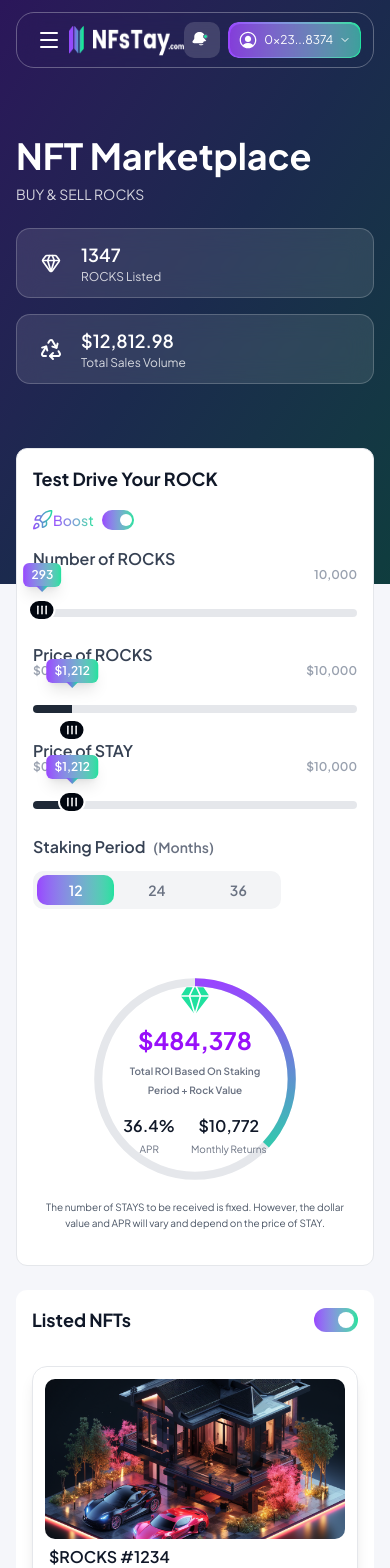
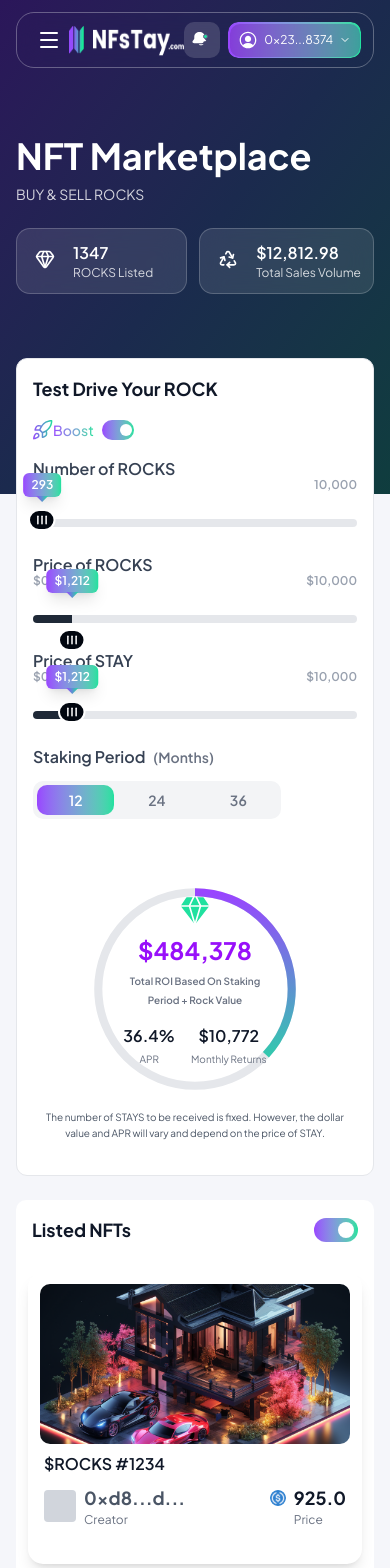
Before and after one commit to EhtishamNazir1234/nfstay, a Next.js app: page /marketplace in a window 390 px wide. Shown: the top 1568 px of the page. Built offline with nearby package versions, Linux system fonts and the light colour scheme.

Commit message:
fixed some UI issues

```diff
--- a/public/common/ListedNFTs.tsx
+++ b/public/common/ListedNFTs.tsx
@@ -11,8 +11,8 @@ interface NFTCardProps {
 
 function NFTCard({ id, creator, price }: NFTCardProps) {
   return (
-    <div className="w-full sm:w-[264px] h-[292px] rounded-[15px] bg-white dark:bg-[#0b0f1a] border border-gray-200 dark:border-gray-700 overflow-hidden hover:shadow-xl transition-shadow relative flex-shrink-0 shadow-lg">
-      <div className="absolute top-[12px] left-[12px] right-[12px] sm:right-auto sm:w-[240px] h-[160px] opacity-100 rounded-[10px] overflow-hidden">
+    <div className="w-full sm:w-[264px] h-[292px] rounded-[15px] bg-white dark:bg-[#0b0f1a] shadow-lg relative">
+      <div className="absolute top-[12px] left-[12px] right-[12px] sm:right-auto sm:w-[240px] h-[160px] rounded-lg overflow-hidden">
         <Image
           src="/assets/icons/garageImg.png"
           alt="Garage"
@@ -87,7 +87,7 @@ export default function ListedNFTs() {
   const [listedNftsToggle, setListedNftsToggle] = useState(true);
 
   return (
-    <div className="w-full max-w-[1200px] h-auto md:h-[412px] opacity-100 rounded-[11px] dark:border-gray-700 bg-white dark:bg-[#1a1f2e] pt-4 md:pt-[35px] pr-4 md:pr-[40px] pb-4 md:pb-[35px] pl-4 md:pl-[40px] flex flex-col gap-4 md:gap-[30px] overflow-hidden relative">
+    <div className="w-full max-w-[1200px] md:min-h-[412px]  rounded-lg dark:border-gray-700 bg-white dark:bg-[#1a1f2e] pt-4  pr-4 md:pr-7 pb-6 md:pb-[50px] pl-4 md:pl-[40px] flex flex-col gap-4 md:gap-[30px] overflow-hidden relative">
       <div className="flex items-center justify-between">
         <h2 className="text-lg sm:text-xl md:text-2xl font-bold text-gray-900 dark:text-white">
           Listed NFTs
@@ -97,7 +97,7 @@ export default function ListedNFTs() {
           onChange={setListedNftsToggle}
         />
       </div>
-      <div className="flex-1 overflow-x-auto overflow-y-hidden relative p-4 pb-6 -mx-4 sm:mx-0 sm:px-0 sm:pb-4">
+      <div className="flex-1 overflow-y-hidden relative p-3 -mx-4 sm:mx-0 sm:px-0 ">
         <div className="flex gap-4">
           <NFTCard id="1234" creator="0xd8...d..." price="925.0" />
         </div>
--- a/src/app/marketplace/page.tsx
+++ b/src/app/marketplace/page.tsx
@@ -22,22 +22,22 @@ export default function MarketplacePage() {
                 BUY & SELL ROCKS
               </p>
             </div>
-            <div className="flex flex-col sm:flex-row gap-4 w-full lg:w-auto">
+            <div className="flex flex-row gap-3 sm:gap-4 w-full lg:w-auto">
               {/* ROCKS Listed Card */}
-              <div className="flex items-center gap-3 rounded-xl border px-4 py-3 bg-white/10 backdrop-blur-md border-white/20 text-white">
-                <div className="w-9 h-9 flex items-center justify-center">
+              <div className="flex-1 flex items-center gap-3 rounded-xl border px-3 sm:px-4 py-3 bg-white/10 backdrop-blur-md border-white/20 text-white">
+                <div className="w-8 h-8 sm:w-9 sm:h-9 flex items-center justify-center flex-shrink-0 -mt-1">
                   <Gem className="w-5 h-5" />
                 </div>
-                <div className="leading-tight">
-                  <div className="text-lg font-semibold">1347</div>
-                  <div className="text-xs text-white/80">ROCKS Listed</div>
+                <div className="leading-tight min-w-0 flex-1">
+                  <div className="text-base sm:text-lg font-semibold truncate">1347</div>
+                  <div className="text-xs text-white/80 truncate">ROCKS Listed</div>
                 </div>
               </div>
 
               {/* Total Sales Volume Card */}
-              <div className="flex items-center gap-3 rounded-xl border px-4 py-3 bg-white/10 backdrop-blur-md border-white/20 text-white">
-                <div className="w-9 h-9 flex items-center justify-center">
-                  <svg width="24" height="24" viewBox="0 0 24 24" fill="none" xmlns="http://www.w3.org/2000/svg">
+              <div className="flex-1 flex items-center gap-3 rounded-xl border px-3 sm:px-4 py-3 bg-white/10 backdrop-blur-md border-white/20 text-white">
+                <div className="w-8 h-8 sm:w-9 sm:h-9 flex items-center justify-center flex-shrink-0 -mt-1">
+                  <svg width="24" height="24" viewBox="0 0 24 24" fill="none" xmlns="http://www.w3.org/2000/svg" className="w-5 h-5">
                     <path d="M6.99977 19H4.81477C4.49934 19.0009 4.18902 18.9203 3.91394 18.7659C3.63886 18.6116 3.40834 18.3887 3.24477 18.119C3.08768 17.8481 3.00461 17.5407 3.00391 17.2275C3.00321 16.9144 3.08489 16.6066 3.24077 16.335L7.19577 9.5" stroke="white" strokeWidth="2" strokeLinecap="round" strokeLinejoin="round"/>
                     <path d="M11 19H19.203C19.5169 18.9976 19.8249 18.9144 20.0974 18.7586C20.3699 18.6027 20.5978 18.3793 20.759 18.11C20.9139 17.8399 20.9954 17.5339 20.9954 17.2225C20.9954 16.9111 20.9139 16.6051 20.759 16.335L19.533 14.215" stroke="white" strokeWidth="2" strokeLinecap="round" strokeLinejoin="round"/>
                     <path d="M14 16L11 19L14 22" stroke="white" strokeWidth="2" strokeLinecap="round" strokeLinejoin="round"/>
@@ -46,9 +46,9 @@ export default function MarketplacePage() {
                     <path d="M13.3779 9.63301L17.4739 10.731L18.5709 6.63501" stroke="white" strokeWidth="2" strokeLinecap="round" strokeLinejoin="round"/>
                   </svg>
                 </div>
-                <div className="leading-tight">
-                  <div className="text-lg font-semibold">$12,812.98</div>
-                  <div className="text-xs text-white/80">Total Sales Volume</div>
+                <div className="leading-tight min-w-0 flex-1">
+                  <div className="text-base sm:text-lg font-semibold truncate">$12,812.98</div>
+                  <div className="text-xs text-white/80 truncate">Total Sales Volume</div>
                 </div>
               </div>
             </div>
--- a/src/components/ui/dashboard/AvatarCarousel.tsx
+++ b/src/components/ui/dashboard/AvatarCarousel.tsx
@@ -21,9 +21,48 @@ export function AvatarCarousel({ avatarCount = 10 }: AvatarCarouselProps) {
     return () => clearInterval(interval)
   }, [avatarCount])
 
+  const firstRow = avatars.slice(0, 5)
+  const secondRow = avatars.slice(5, 10)
+
   return (
     <div className="w-full flex justify-center mb-8">
-      <div className="w-full flex justify-between items-center">
+      {/* Mobile: 2 rows of 5 avatars */}
+      <div className="w-full flex flex-col gap-3 sm:hidden">
+        <div className="w-full flex justify-between items-center">
+          {firstRow.map((avatar, index) => (
+            <div
+              key={avatar.id}
+              className={`flex-shrink-0 w-12 h-12 rounded-full overflow-hidden transition-all duration-300 cursor-pointer ${
+                index === 2 ? "scale-110" : ""
+              } hover:border-2 hover:border-purple-400 hover:p-1 hover:bg-pink-200 dark:hover:bg-pink-300/30`}
+            >
+              <img
+                src={avatar.src}
+                alt={`Avatar ${index + 1}`}
+                className="w-full h-full object-cover rounded-full"
+              />
+            </div>
+          ))}
+        </div>
+        <div className="w-full flex justify-between items-center">
+          {secondRow.map((avatar, index) => (
+            <div
+              key={avatar.id}
+              className={`flex-shrink-0 w-12 h-12 rounded-full overflow-hidden transition-all duration-300 cursor-pointer ${
+                index === 2 ? "scale-110" : ""
+              } hover:border-2 hover:border-purple-400 hover:p-1 hover:bg-pink-200 dark:hover:bg-pink-300/30`}
+            >
+              <img
+                src={avatar.src}
+                alt={`Avatar ${index + 6}`}
+                className="w-full h-full object-cover rounded-full"
+              />
+            </div>
+          ))}
+        </div>
+      </div>
+      {/* Desktop: Single row of all avatars */}
+      <div className="hidden sm:flex w-full justify-between items-center">
         {avatars.map((avatar, index) => (
           <div
             key={avatar.id}
```
Also changed, not shown: src/components/ui/dashboard/PrinterContent.tsx (+28 -28 lines).
